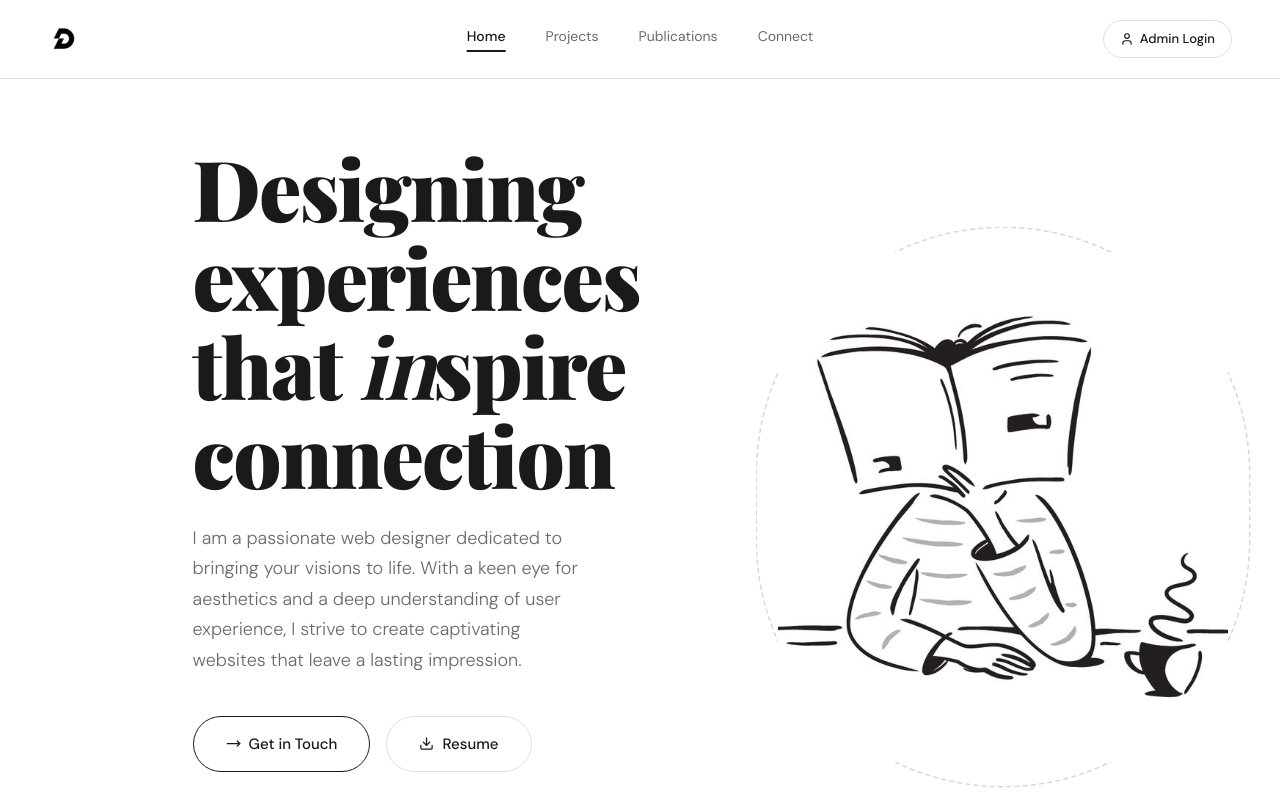
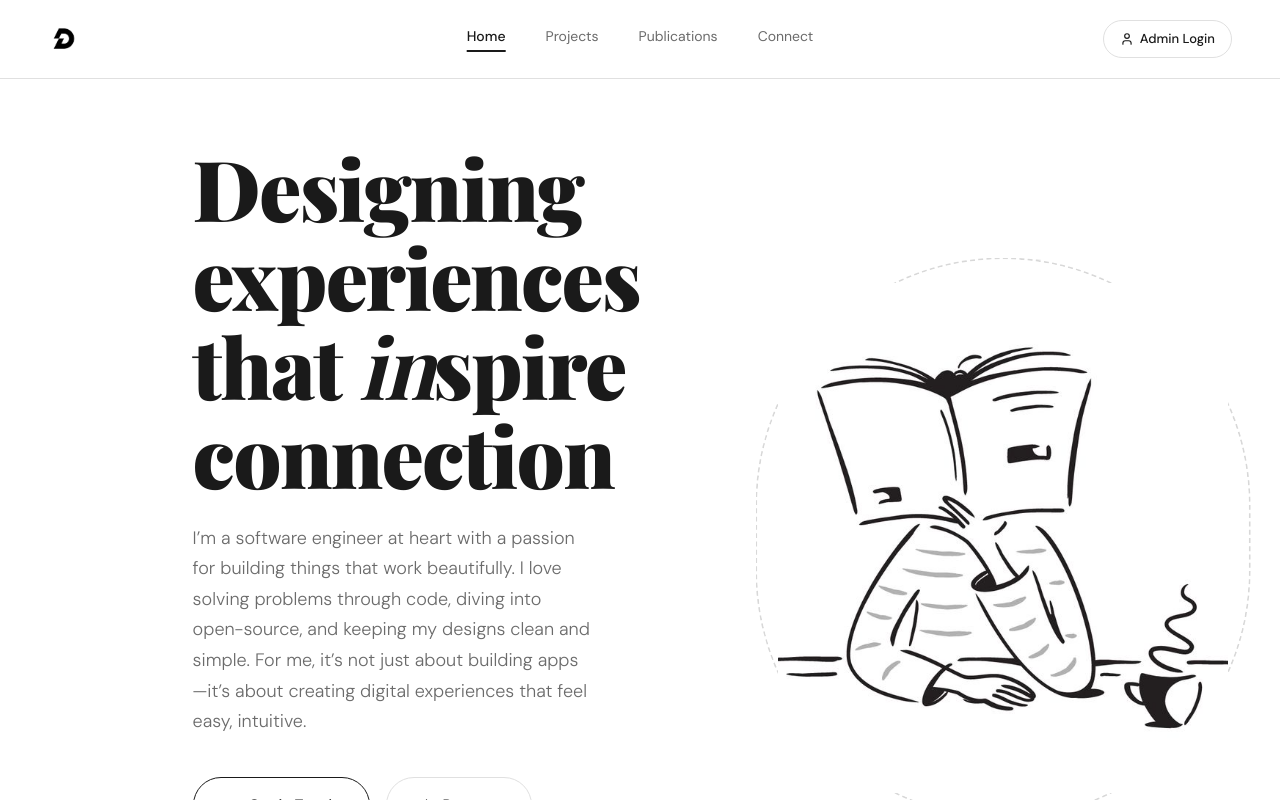
Before and after one commit to DUCTOU/DFOLIO, a Next.js app: page / in a window 1280 px wide. Shown: the top 800 px of the page. Built offline with nearby package versions, Linux system fonts and the light colour scheme; a web font is replaced by a local one.

Commit message:
netlify update

```diff
--- a/app/(main)/page.tsx
+++ b/app/(main)/page.tsx
@@ -23,7 +23,7 @@ export default function Home() {
             Designing<br />experiences<br />that <em className="italic font-bold">in</em>spire<br />connection
           </h1>
           <p className="text-[15px] lg:text-[18px] text-[#6b6b6b] leading-[1.7] max-w-[400px] mb-10 font-light mx-auto md:mx-0">
-            I am a passionate web designer dedicated to bringing your visions to life. With a keen eye for aesthetics and a deep understanding of user experience, I strive to create captivating websites that leave a lasting impression.
+           I’m a software engineer at heart with a passion for building things that work beautifully. I love solving problems through code, diving into open-source, and keeping my designs clean and simple. For me, it’s not just about building apps—it’s about creating digital experiences that feel easy, intuitive.
           </p>
 
           <div className="flex flex-col sm:flex-row gap-4 mb-10 md:mb-14 border-none w-full sm:w-auto">
```
Also changed, not shown: 1 other file (tests, documents, lock files or other folders).
